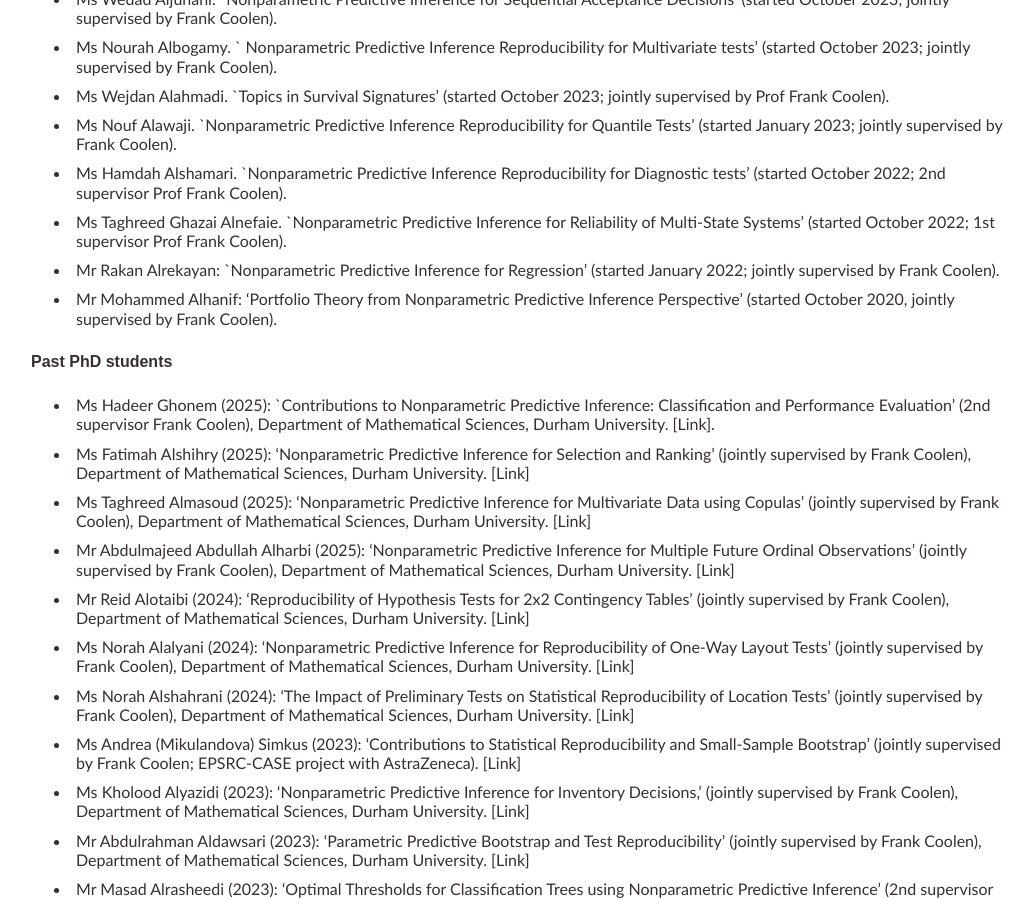
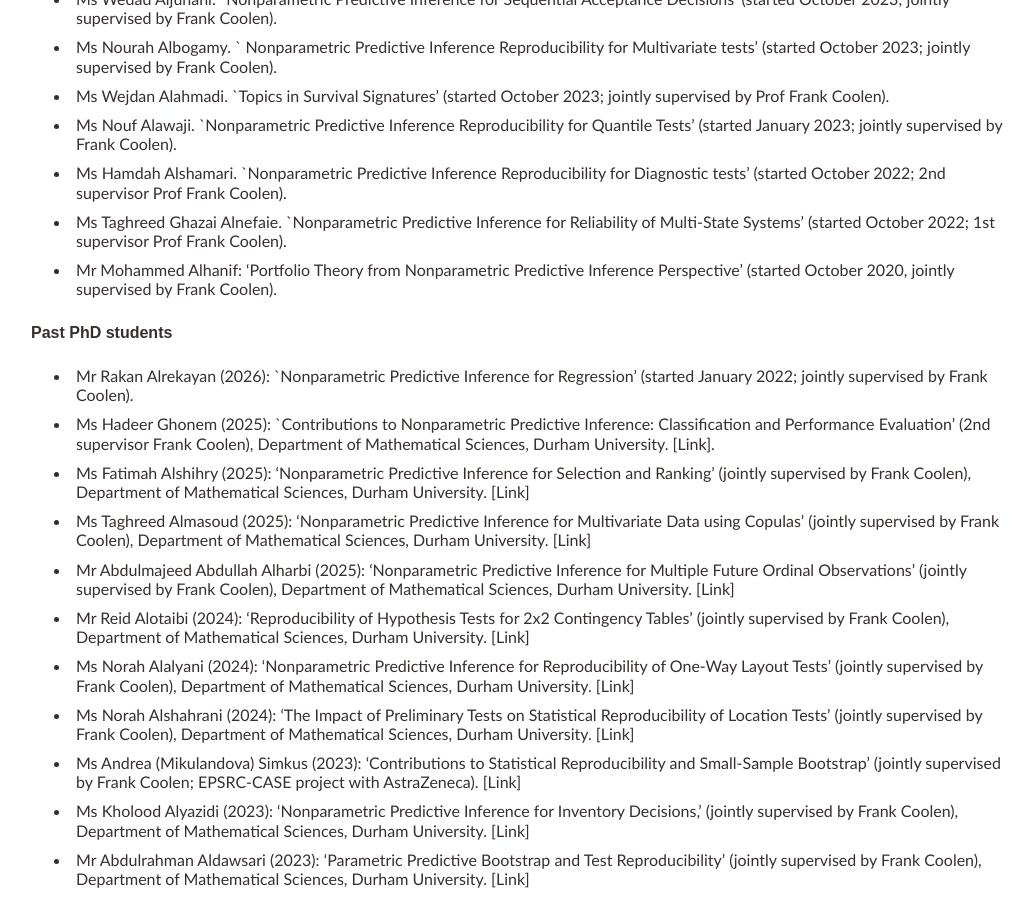
Before and after one commit to tmaturi/tahanimaturi, a Jekyll site: the page built from research.md, in a window 1280 px wide and 900 px high, scrolled down 534 px. Shown: the whole window, without its empty margins (120-1154 px from the left). Built offline with Jekyll 4.4.1, drawn with Linux system fonts in a browser that asks for light colours; our own code applies the rules of GitHub Pages for plain Markdown files; some of the changed lines change nothing that is shown.

Commit message:
Update research.md

```diff
--- a/research.md
+++ b/research.md
@@ -31,7 +31,6 @@ title: Research
 
 - Ms Taghreed Ghazai Alnefaie. `Nonparametric Predictive Inference for Reliability of Multi-State Systems'  (started October 2022; 1st supervisor Prof Frank Coolen).
 
-- Mr  Rakan Alrekayan:  `Nonparametric Predictive Inference for Regression' (started January 2022; jointly supervised by Frank Coolen).
 
 
 
@@ -47,6 +46,8 @@ title: Research
 
 ### Past PhD students
 <br>
+
+- Mr  Rakan Alrekayan (2026):  `Nonparametric Predictive Inference for Regression' (started January 2022; jointly supervised by Frank Coolen).
 
 - Ms Hadeer Ghonem (2025): `Contributions to Nonparametric Predictive Inference: Classification and Performance Evaluation'  (2nd supervisor Frank Coolen),   Department of Mathematical Sciences, Durham University. [[Link]](http://etheses.dur.ac.uk/16348/).
 
```
